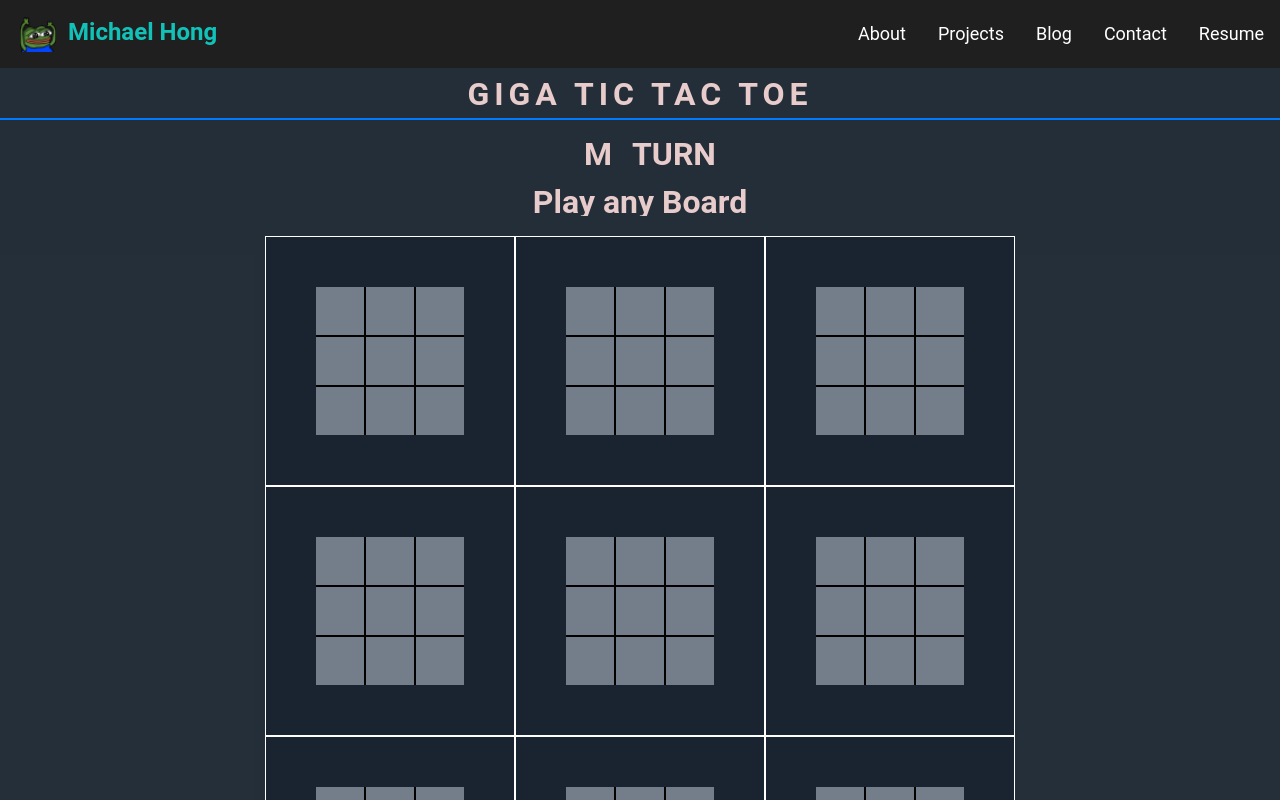
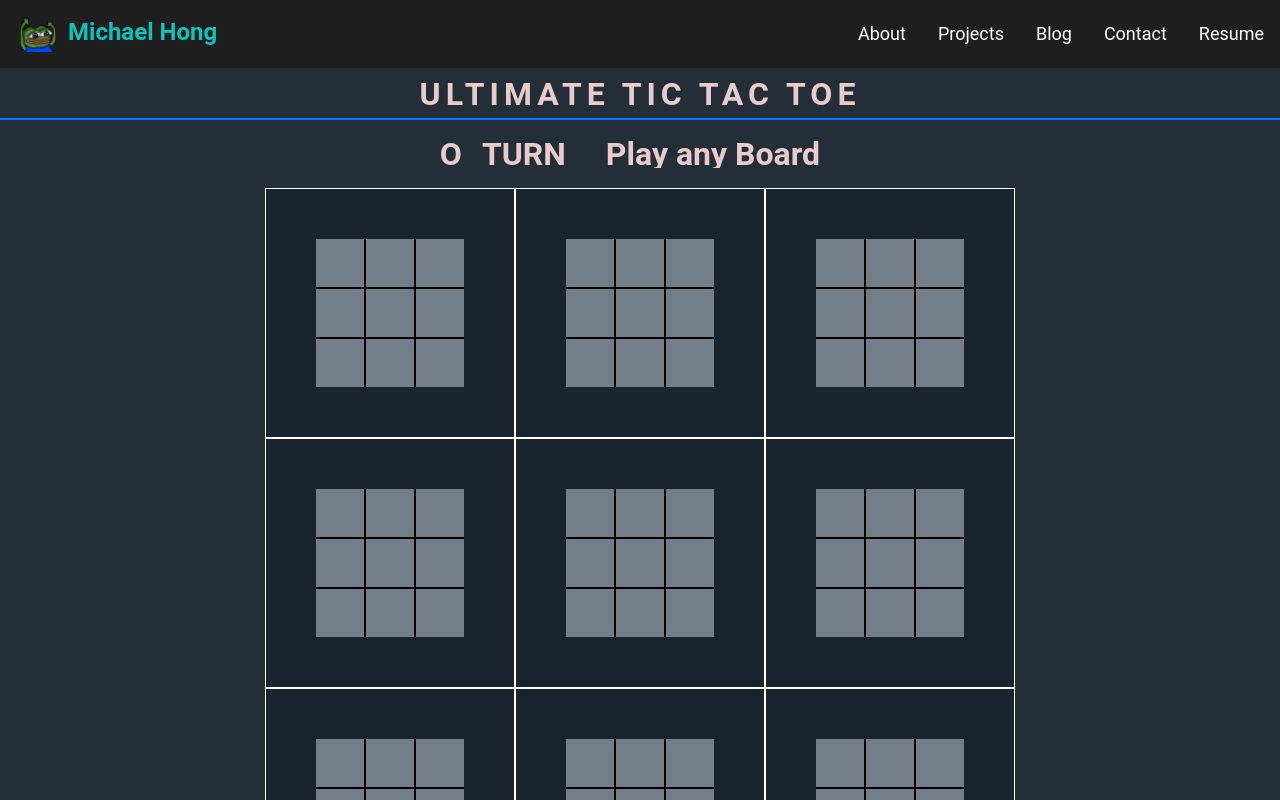
Before and after one commit to mycoal2/portfolio, a React (Create React App) app: page /test in a window 1280 px wide. Shown: the top 800 px of the page. Built offline with nearby package versions, Linux system fonts and the light colour scheme.

Commit message:
minor game bug

```diff
--- a/src/components/Game/Game.jsx
+++ b/src/components/Game/Game.jsx
@@ -5,8 +5,8 @@ import "./Game.scss"
 
 const Game = () => {
 
-   const player1 = "M";
-   const player2 = "E";
+   const player1 = "O";
+   const player2 = "X";
 
    const [playerTurn, setPlayerTurn] = useState(player1);
    const [freeBoard, setFreeBoard] = useState(Array(9).fill(null));
@@ -51,17 +51,20 @@ const Game = () => {
 
    return (
       <section className="bg-secondery py-20">
-         <div className="game-title">GIGA TIC TAC TOE</div>
+         <div className="game-title">ULTIMATE TIC TAC TOE</div>
          <div className="turn-title">
-            <div className="px-5 overflow-hidden">{playerTurn}</div>
-            <div className="overflow-hidden">TURN</div>
-         </div>
-         <div className="turn-title">
-            {currentBoard === null ?
-               <div className="px-10 overflow-hidden">Play any Board </div> :
-               <div className="px-5 overflow-hidden">Board {currentBoard + 1} </div>
-
-            }
+            {gameState === "Not finished" ? (
+            <>
+               <div className="px-5 overflow-hidden">{playerTurn}</div>
+               <div className="overflow-hidden">TURN</div>
+               {currentBoard === null ? (
+                  <div className="px-10 overflow-hidden">Play any Board </div>
+               ) : (
+                  <div className="px-5 overflow-hidden">Board {currentBoard + 1} </div>)}
+            </>
+            ) : (
+                  <div className="px-10 overflow-hidden">{gameState}</div>
+            )}
          </div>
 
          <div className={`board ${gameState === "Not finished" ? '' : 'pointer-events-none'}`}>
@@ -75,6 +78,7 @@ const Game = () => {
             <ParentBoard playerTurn={playerTurn} changePlayer={changePlayerTurn} boardInfo={boardInfo} id={7}/>
             <ParentBoard playerTurn={playerTurn} changePlayer={changePlayerTurn} boardInfo={boardInfo} id={8}/>
          </div>
+         <button className="border-red-500 h-5 w-5" onClick={()=>{setGameState("Draw")}}> </button>
       </section>
    )
 }
--- a/src/components/Game/ParentBoard.jsx
+++ b/src/components/Game/ParentBoard.jsx
@@ -5,7 +5,7 @@ import "./Game.scss"
 const ParentBoard = (props) => {
    const id = props.id;
    var boardYes = false;
-   if(props.boardInfo.currentBoard === props.id || props.boardInfo.currentBoard === null) {
+   if(props.boardInfo.currentBoard === props.id || (props.boardInfo.currentBoard === null && props.boardInfo.freeBoard[id] === null)) {
       boardYes = true;
    }
    return (
--- a/src/components/Game/Square.jsx
+++ b/src/components/Game/Square.jsx
@@ -4,7 +4,7 @@ const Square = (props) => {
   const [player1Color, setPlayer1Color] = useState(false);
   const [isButtonClicked, setIsButtonClicked] = useState(false);
   useEffect(() => {
-    if(props.value === "M") {
+    if(props.value === "O") {
       setPlayer1Color(true);
     }  else {
       setPlayer1Color(false);
```
